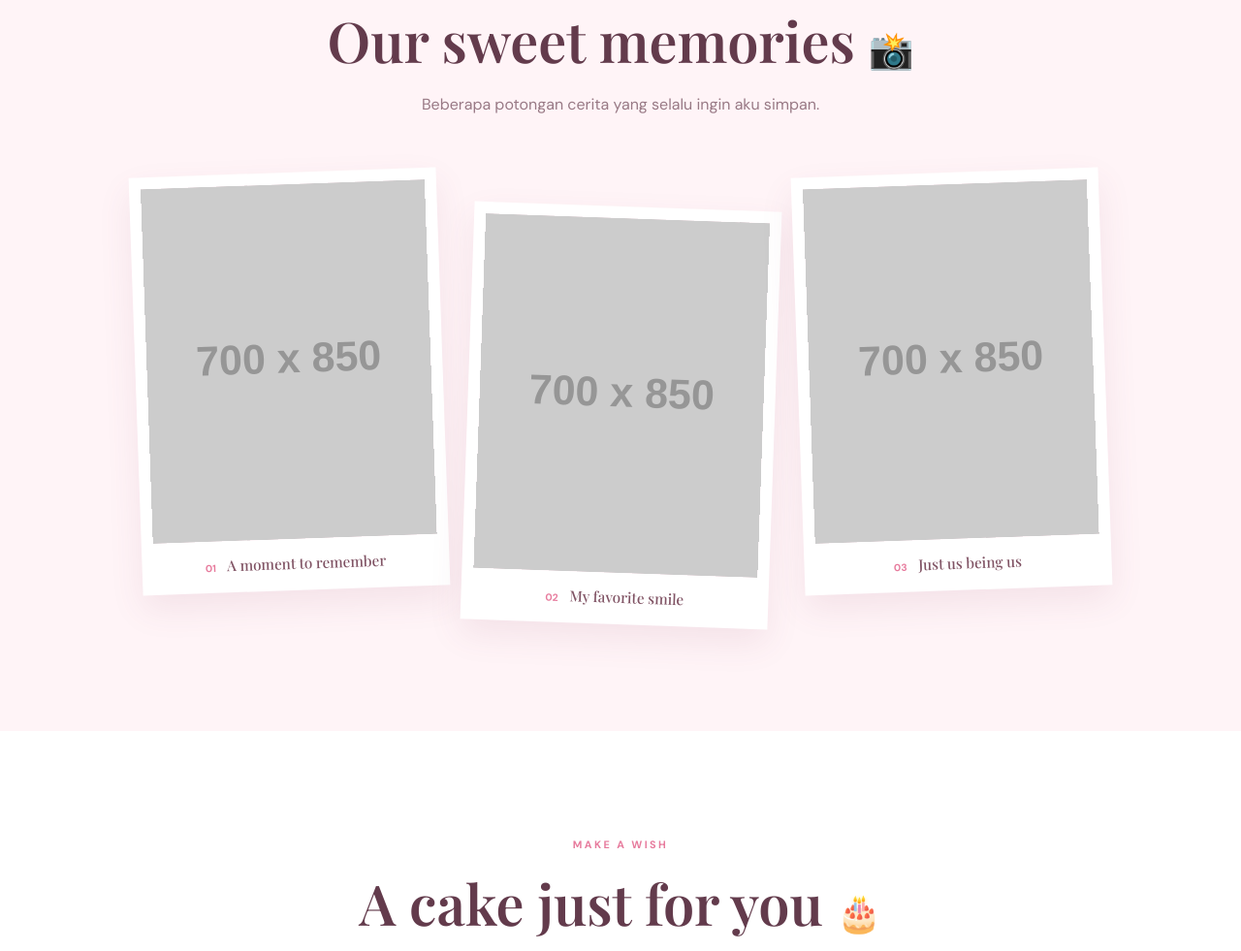
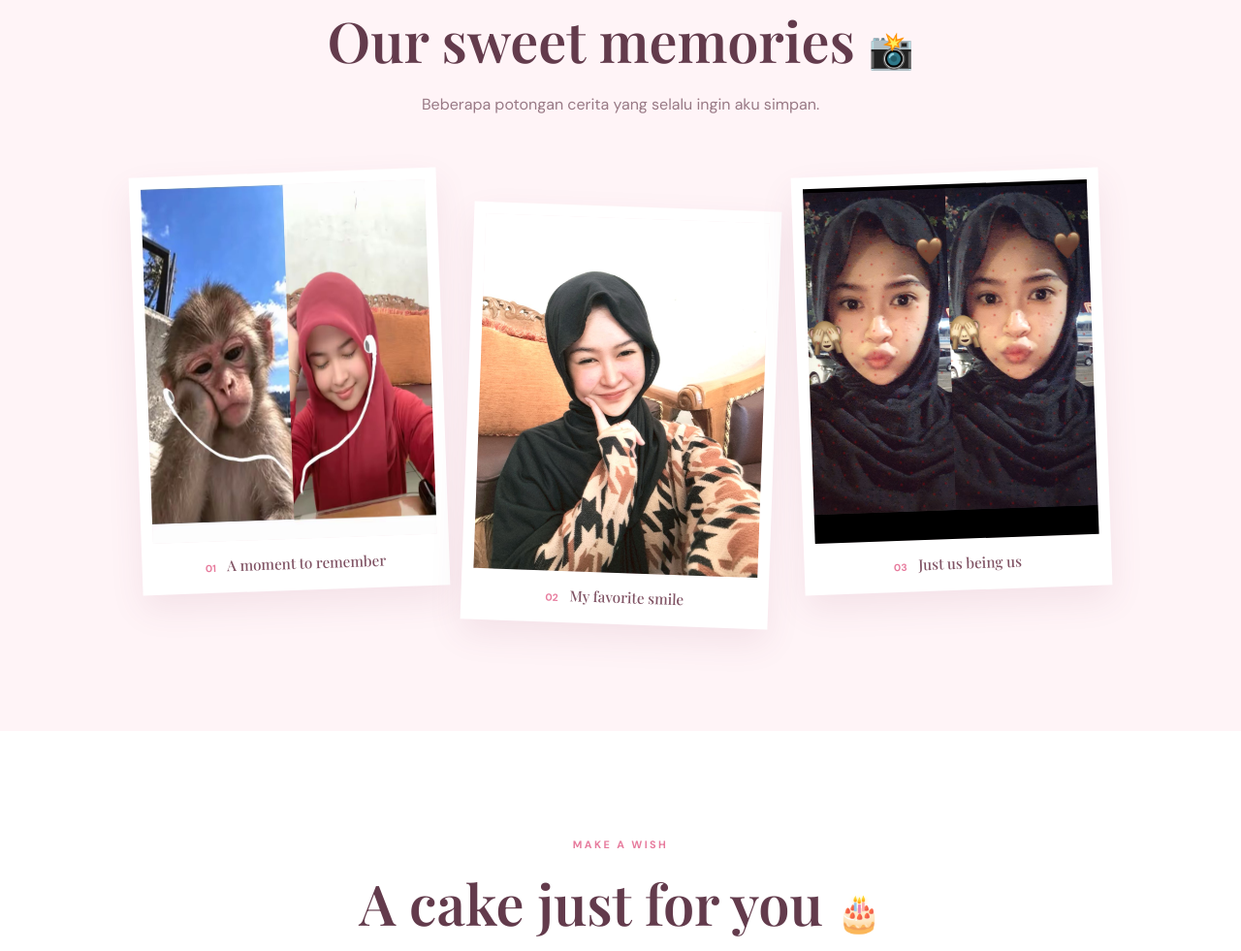
Before and after one commit to azkaazman-stack/ulang-tahun-pacar, a plain HTML site: page index.html in a window 1280 px wide. Shown: the part 1814-2795 px from the top of the page at 97% size. Drawn offline with nearby package versions, Linux system fonts and the light colour scheme; placeholder pictures from the web are drawn by us.

Commit message:
Update image source paths in index.html

```diff
--- a/index.html
+++ b/index.html
@@ -43,15 +43,15 @@
       <p class="section-intro">Beberapa potongan cerita yang selalu ingin aku simpan.</p>
       <div class="gallery">
         <figure class="photo-card">
-          <img src="src/foto-1.jpg.jpeg" alt="Kenangan pertama" onerror="this.src='https://placehold.co/700x850/ffe1eb/c05b7b?text=Tambahkan+foto-1.jpg'">
+          <img src="foto-1.jpg.jpeg" alt="Kenangan pertama" onerror="this.src='https://placehold.co/700x850/ffe1eb/c05b7b?text=Tambahkan+foto-1.jpg'">
           <figcaption><span>01</span> A moment to remember</figcaption>
         </figure>
         <figure class="photo-card photo-card-offset">
-          <img src="src/foto-2.jpg.jpeg" alt="Kenangan kedua" onerror="this.src='https://placehold.co/700x850/f9d7e4/c05b7b?text=Tambahkan+foto-2.jpg'">
+          <img src="foto-2.jpg.jpeg" alt="Kenangan kedua" onerror="this.src='https://placehold.co/700x850/f9d7e4/c05b7b?text=Tambahkan+foto-2.jpg'">
           <figcaption><span>02</span> My favorite smile</figcaption>
         </figure>
         <figure class="photo-card">
-          <img src="src/foto-3.jpg.jpeg" alt="Kenangan ketiga" onerror="this.src='https://placehold.co/700x850/ffe8ef/c05b7b?text=Tambahkan+foto-3.jpg'">
+          <img src="foto-3.jpg.jpeg" alt="Kenangan ketiga" onerror="this.src='https://placehold.co/700x850/ffe8ef/c05b7b?text=Tambahkan+foto-3.jpg'">
           <figcaption><span>03</span> Just us being us</figcaption>
         </figure>
       </div>
```
